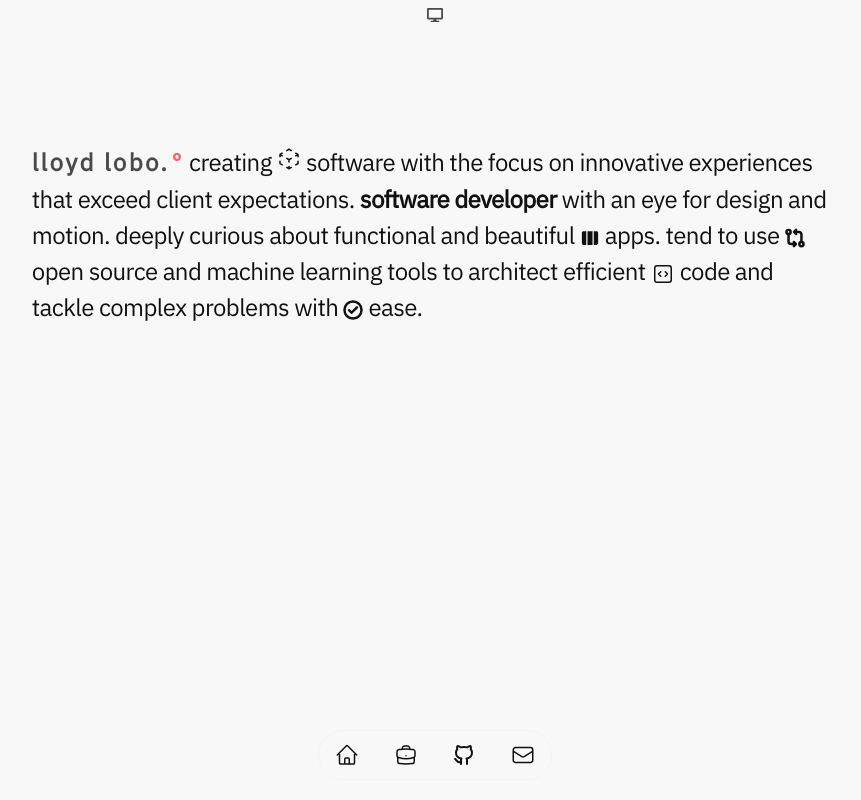
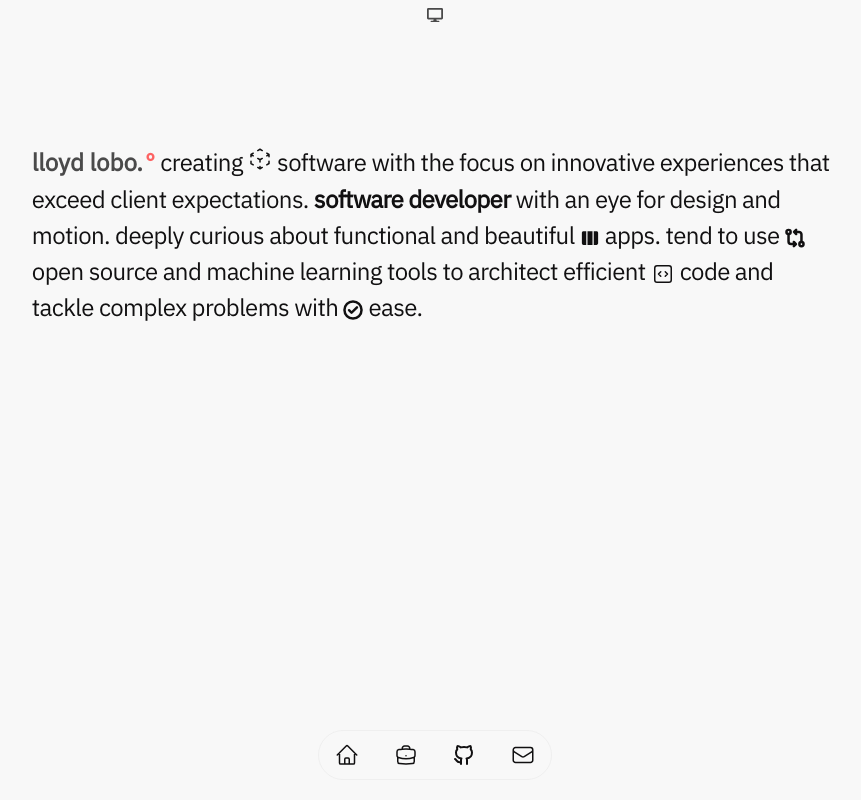
Before and after one commit to lloydlobo/lloydlobo.com, a Next.js app: page / in a window 1280 px wide. Shown: the whole page, without its empty margins (205-1066 px from the left). Built offline with nearby package versions, Linux system fonts and the light colour scheme.

Commit message:
style: change theme pallete primary secondary

```diff
--- a/styles/globals.css
+++ b/styles/globals.css
@@ -84,7 +84,7 @@ Link {
 }
 
 a {
-  @apply [&]:font-bold tracking-widest backdrop-blur-sm;
+  @apply [&]:font-bold tracking-normal backdrop-blur-sm dark:text-primary;
   /* @apply text-green-400 dark:bg-gradient-to-r dark:from-accent/50 dark:to-red-500/50 dark:bg-clip-text dark:text-primary/60; */
 }
 
--- a/tailwind.config.js
+++ b/tailwind.config.js
@@ -47,9 +47,11 @@ module.exports = {
       },
       colors: {
         // primary: "#f3c77c",
-        primary: "#fff",
+        // primary: "#fff",
+        primary: "#d4d4d4",
+        secondary: "#a3a3a3",
         // secondary: "#e7cfb1",
-        secondary: "#d4d4d4",
+        // secondary: "#d4d4d4",
         tertiary: "#f2f2f2",
         accent: "#f6ac9f",
         "on-primary": "#111011",
```
